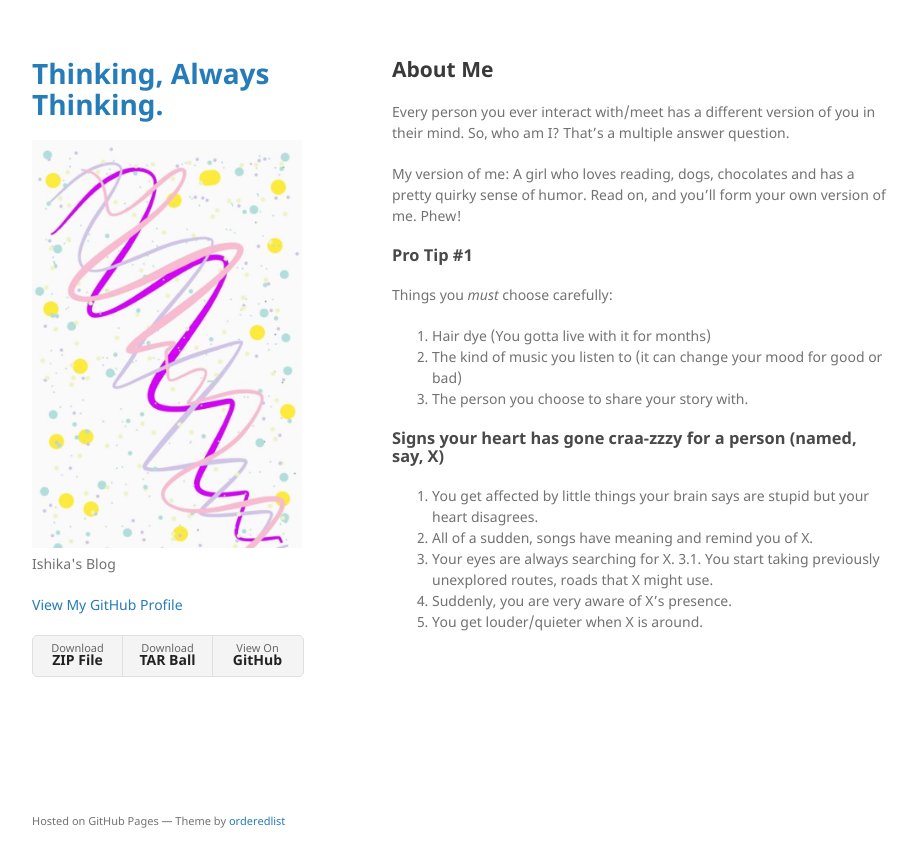
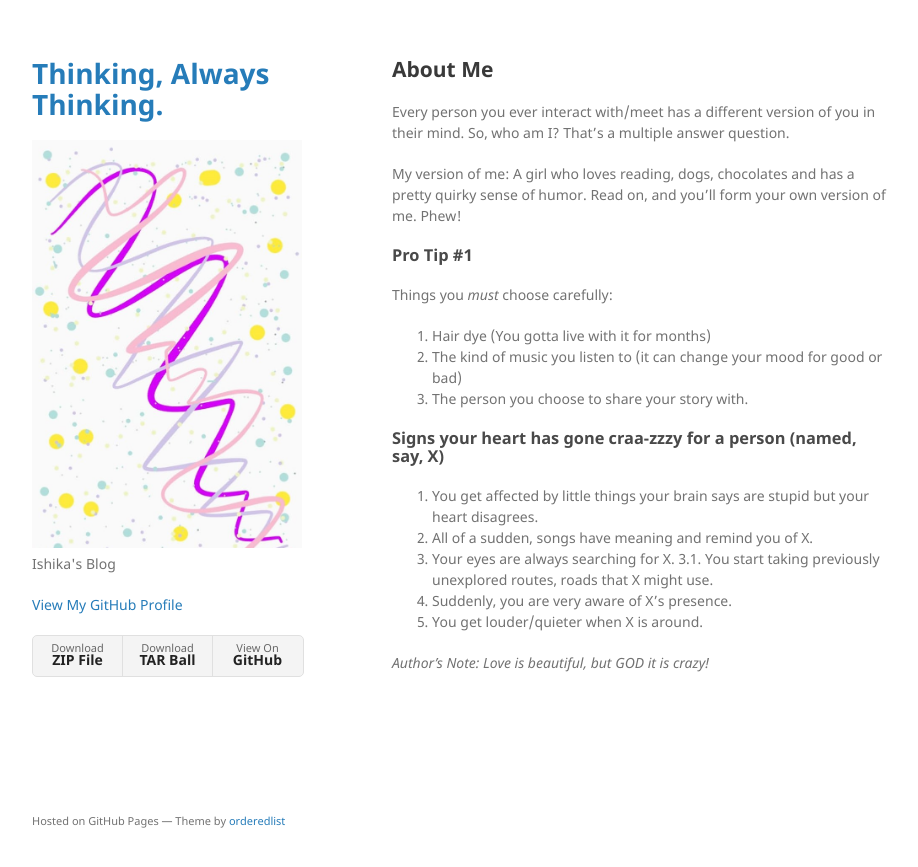
Before and after one commit to i-m-ishika/i-m-ishika.github.io, a Jekyll site: the page built from index.md, in a window 1280 px wide. Shown: the top 867 px of the page, without its empty margins (178-1096 px from the left). Built offline with Jekyll 4.4.1, drawn with Linux system fonts in a browser that asks for light colours; our own code applies the rules of GitHub Pages for plain Markdown files.

Commit message:
Update index.md

```diff
--- a/index.md
+++ b/index.md
@@ -24,3 +24,5 @@ Things you *must* choose carefully:
     3.1. You start taking previously unexplored routes, roads that X might use.
 4. Suddenly, you are very aware of X's presence.
 5. You get louder/quieter when X is around.
+
+*Author's Note: Love is beautiful, but GOD it is crazy!*
```
